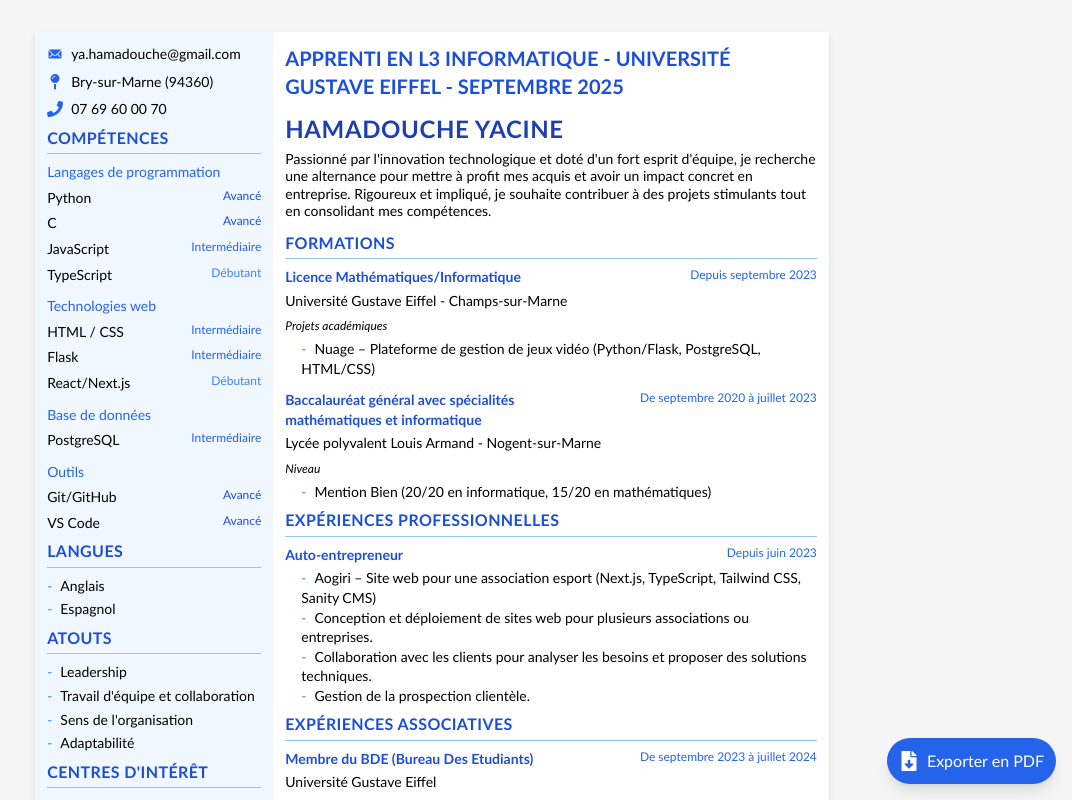
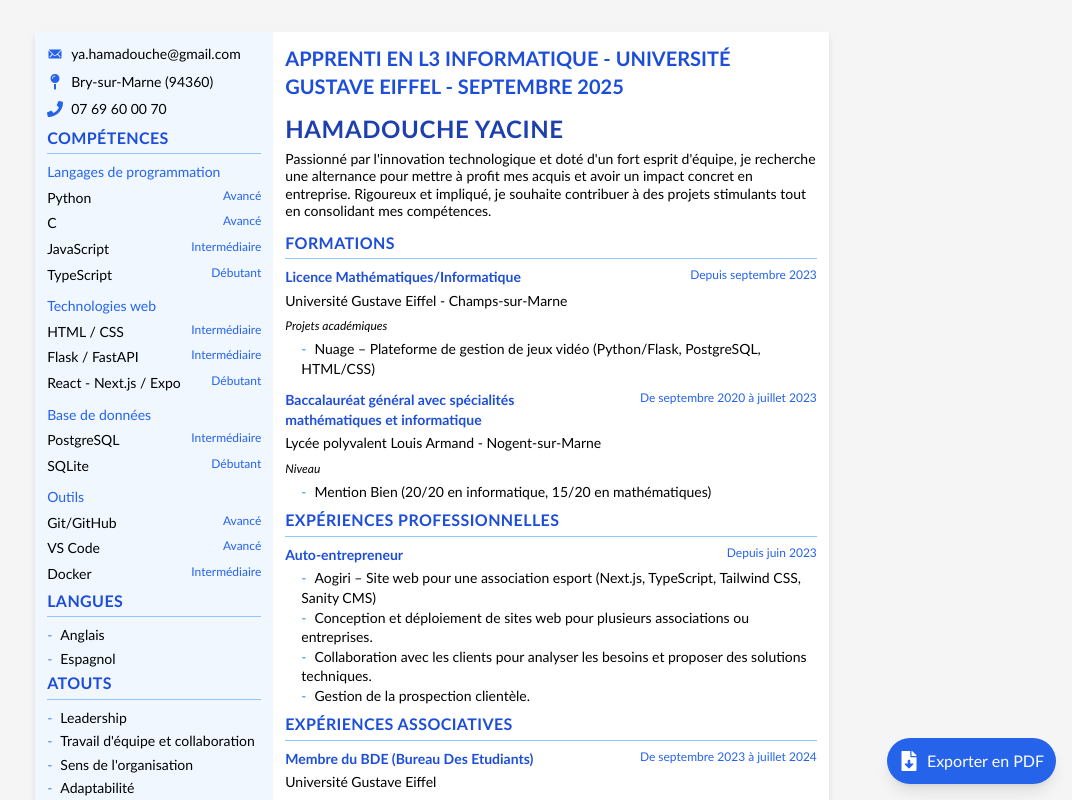
Before and after one commit to yacine20005/CV, a Next.js app: page / in a window 1280 px wide. Shown: the top 800 px of the page, without its empty margins (208-1280 px from the left). Built offline with nearby package versions, Linux system fonts and the light colour scheme.

Commit message:
Update skills and tools section in resume
Refined skill levels color classes, added SQLite and Docker to the skills and tools sections, and updated framework names for clarity. Adjusted margin-bottom values for better spacing in multiple sections.

```diff
--- a/components/resume.tsx
+++ b/components/resume.tsx
@@ -58,7 +58,7 @@ export default function Resume() {
               </div>
             </div>
 
-            <div className="skills mb-2">
+            <div className="skills mb-1">
               <h2 className="text-base font-bold uppercase mb-2 border-b border-blue-300 pb-1 tracking-wide text-blue-700">
                 Compétences
               </h2>
@@ -70,13 +70,13 @@ export default function Resume() {
               <div className="mb-1.5">
                 <div className="flex justify-between">
                   <span className="font-medium text-sm">Python</span>
-                  <span className="text-xs text-blue-700">Avancé</span>
+                  <span className="text-xs text-blue-600">Avancé</span>
                 </div>
               </div>
               <div className="mb-1.5">
                 <div className="flex justify-between">
                   <span className="font-medium text-sm">C</span>
-                  <span className="text-xs text-blue-700">Avancé</span>
+                  <span className="text-xs text-blue-600">Avancé</span>
                 </div>
               </div>
               <div className="mb-1.5">
@@ -88,7 +88,7 @@ export default function Resume() {
               <div className="mb-1.5">
                 <div className="flex justify-between">
                   <span className="font-medium text-sm">TypeScript</span>
-                  <span className="text-xs text-blue-500">Débutant</span>
+                  <span className="text-xs text-blue-600">Débutant</span>
                 </div>
               </div>
 
@@ -104,14 +104,16 @@ export default function Resume() {
               </div>
               <div className="mb-1.5">
                 <div className="flex justify-between">
-                  <span className="font-medium text-sm">Flask</span>
+                  <span className="font-medium text-sm">Flask / FastAPI</span>
                   <span className="text-xs text-blue-600">Intermédiaire</span>
                 </div>
               </div>
               <div className="mb-1.5">
                 <div className="flex justify-between">
-                  <span className="font-medium text-sm">React/Next.js</span>
-                  <span className="text-xs text-blue-500">Débutant</span>
+                  <span className="font-medium text-sm">
+                    React - Next.js / Expo
+                  </span>
+                  <span className="text-xs text-blue-600">Débutant</span>
                 </div>
               </div>
 
@@ -125,6 +127,12 @@ export default function Resume() {
                   <span className="text-xs text-blue-600">Intermédiaire</span>
                 </div>
               </div>
+              <div className="mb-1.5">
+                <div className="flex justify-between">
+                  <span className="font-medium text-sm">SQLite</span>
+                  <span className="text-xs text-blue-600">Débutant</span>
+                </div>
+              </div>
 
               {/* Outils */}
               <h3 className="text-sm font-medium text-blue-600 mb-1.5 mt-3">
@@ -133,18 +141,24 @@ export default function Resume() {
               <div className="mb-1.5">
                 <div className="flex justify-between">
                   <span className="font-medium text-sm">Git/GitHub</span>
-                  <span className="text-xs text-blue-700">Avancé</span>
+                  <span className="text-xs text-blue-600">Avancé</span>
                 </div>
               </div>
               <div className="mb-1.5">
                 <div className="flex justify-between">
                   <span className="font-medium text-sm">VS Code</span>
-                  <span className="text-xs text-blue-700">Avancé</span>
+                  <span className="text-xs text-blue-600">Avancé</span>
                 </div>
               </div>
             </div>
+            <div className="mb-1.5">
+              <div className="flex justify-between">
+                <span className="font-medium text-sm">Docker</span>
+                <span className="text-xs text-blue-600">Intermédiaire</span>
+              </div>
+            </div>
 
-            <div className="langues mb-2">
+            <div className="langues mb-1">
               <h2 className="text-base font-bold uppercase mb-2 border-b border-blue-300 pb-1 tracking-wide text-blue-700">
                 Langues
               </h2>
@@ -158,7 +172,7 @@ export default function Resume() {
               </ul>
             </div>
 
-            <div className="atouts mb-2">
+            <div className="atouts mb-1">
               <h2 className="text-base font-bold uppercase mb-2 border-b border-blue-300 pb-1 tracking-wide text-blue-700">
                 Atouts
               </h2>
@@ -178,7 +192,7 @@ export default function Resume() {
               </ul>
             </div>
 
-            <div className="interets mb-2">
+            <div className="interets mb-1">
               <h2 className="text-base font-bold uppercase mb-2 border-b border-blue-300 pb-1 tracking-wide text-blue-700">
                 Centres d'intérêt
               </h2>
```
